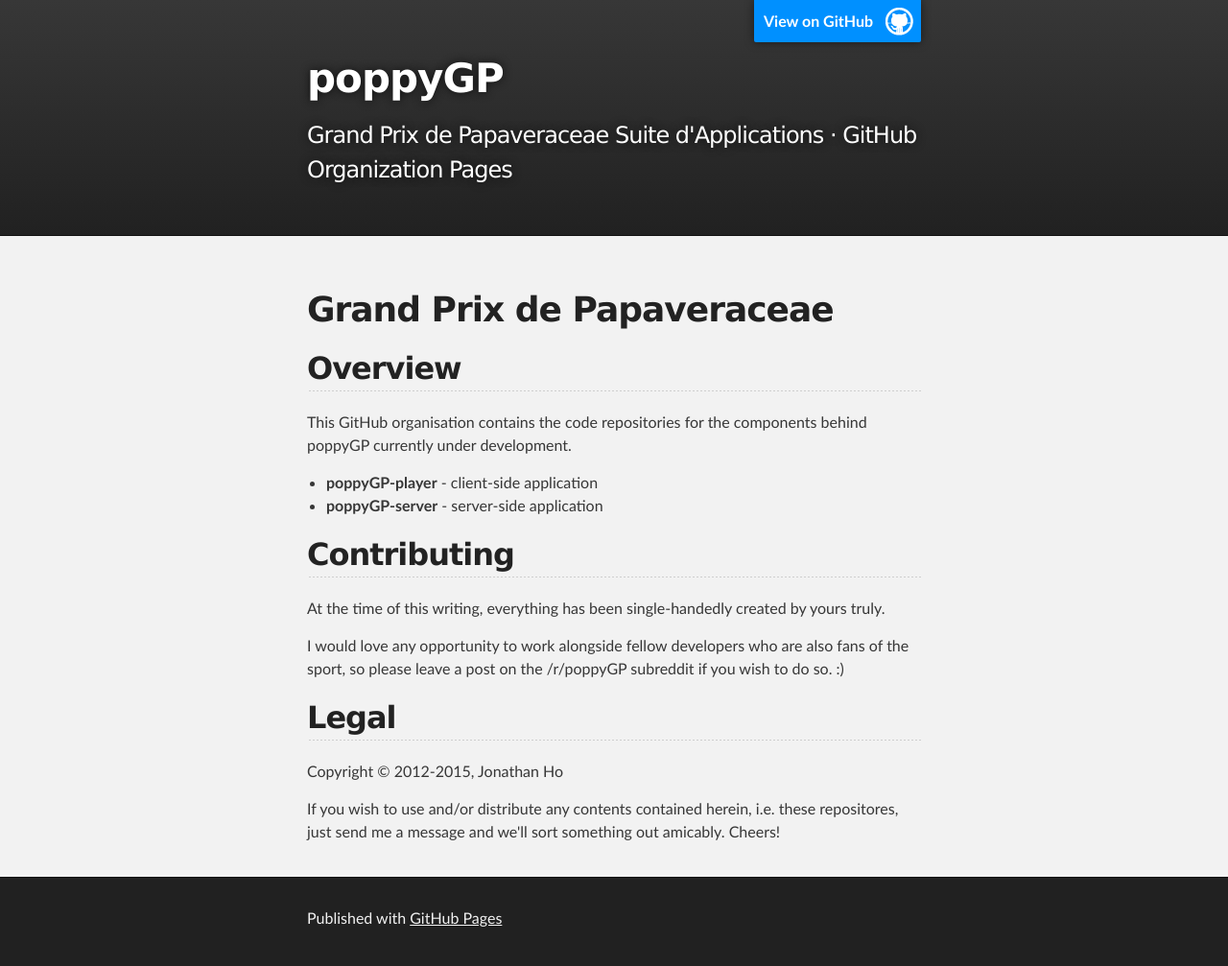
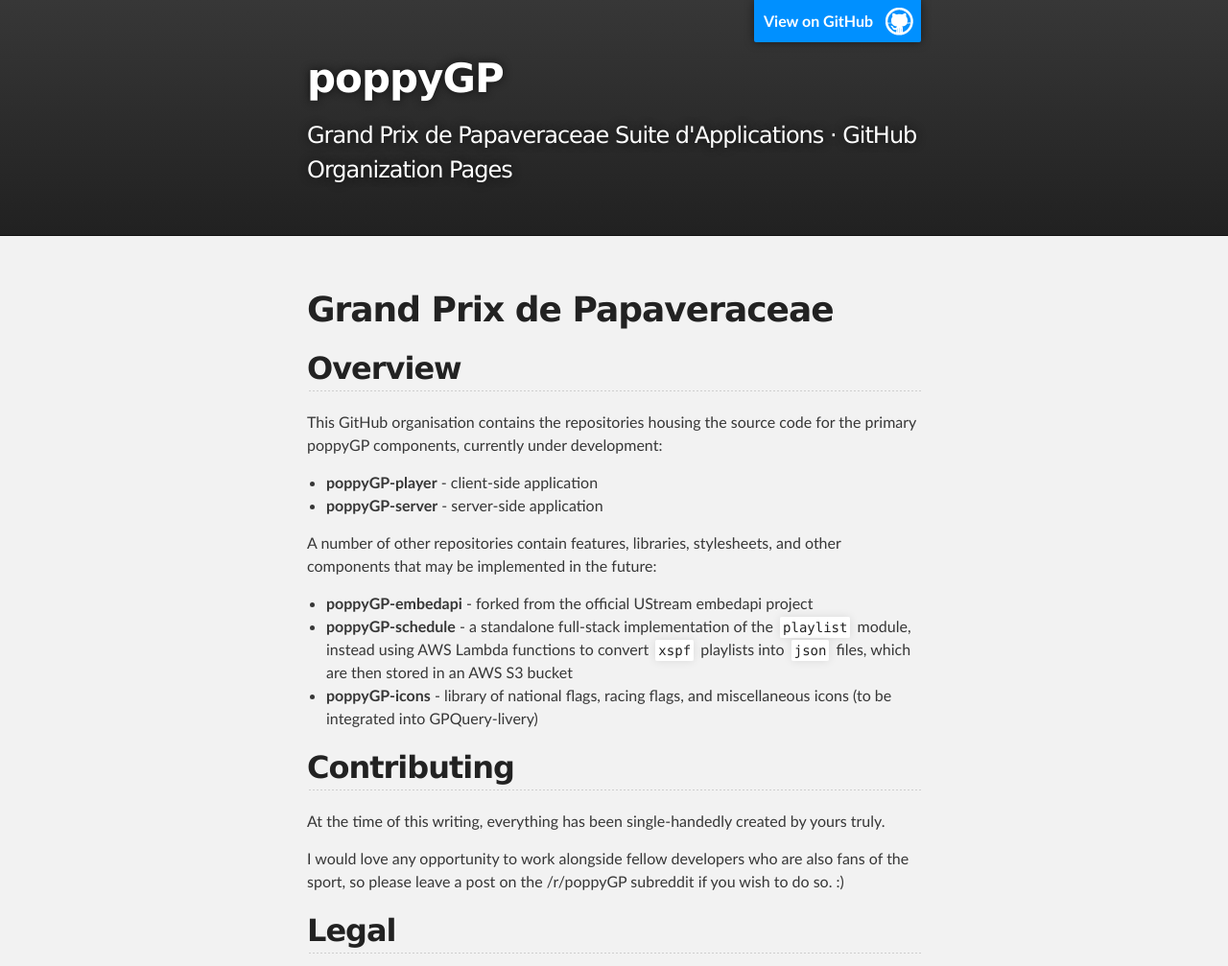
Before and after one commit to poppyGP/poppygp.github.io, a plain HTML site: page index.html in a window 1280 px wide. Shown: the top 1007 px of the page at 96% size. Drawn offline with Linux system fonts and the light colour scheme.

Commit message:
Replace master branch with page content via GitHub

```diff
--- a/index.html
+++ b/index.html
@@ -33,13 +33,24 @@
 <h2>
 <a id="overview" class="anchor" href="#overview" aria-hidden="true"><span class="octicon octicon-link"></span></a>Overview</h2>
 
-<p>This GitHub organisation contains the code repositories for the components behind poppyGP currently under development.</p>
+<p>This GitHub organisation contains the repositories housing the source code for the primary poppyGP components, currently under development:</p>
 
 <ul>
 <li>
 <strong>poppyGP-player</strong> - client-side application</li>
 <li>
-<strong>poppyGP-server</strong> - server-side application </li>
+<strong>poppyGP-server</strong> - server-side application</li>
+</ul>
+
+<p>A number of other repositories contain features, libraries, stylesheets, and other components that may be implemented in the future:</p>
+
+<ul>
+<li>
+<strong>poppyGP-embedapi</strong> - forked from the official UStream embedapi project</li>
+<li>
+<strong>poppyGP-schedule</strong> - a standalone full-stack implementation of the <code>playlist</code> module, instead using AWS Lambda functions to convert <code>xspf</code> playlists into <code>json</code> files, which are then stored in an AWS S3 bucket</li>
+<li>
+<strong>poppyGP-icons</strong> - library of national flags, racing flags, and miscellaneous icons (to be integrated into GPQuery-livery)</li>
 </ul>
 
 <h2>
```
Also changed, not shown: params.json (+1 -1 lines).
